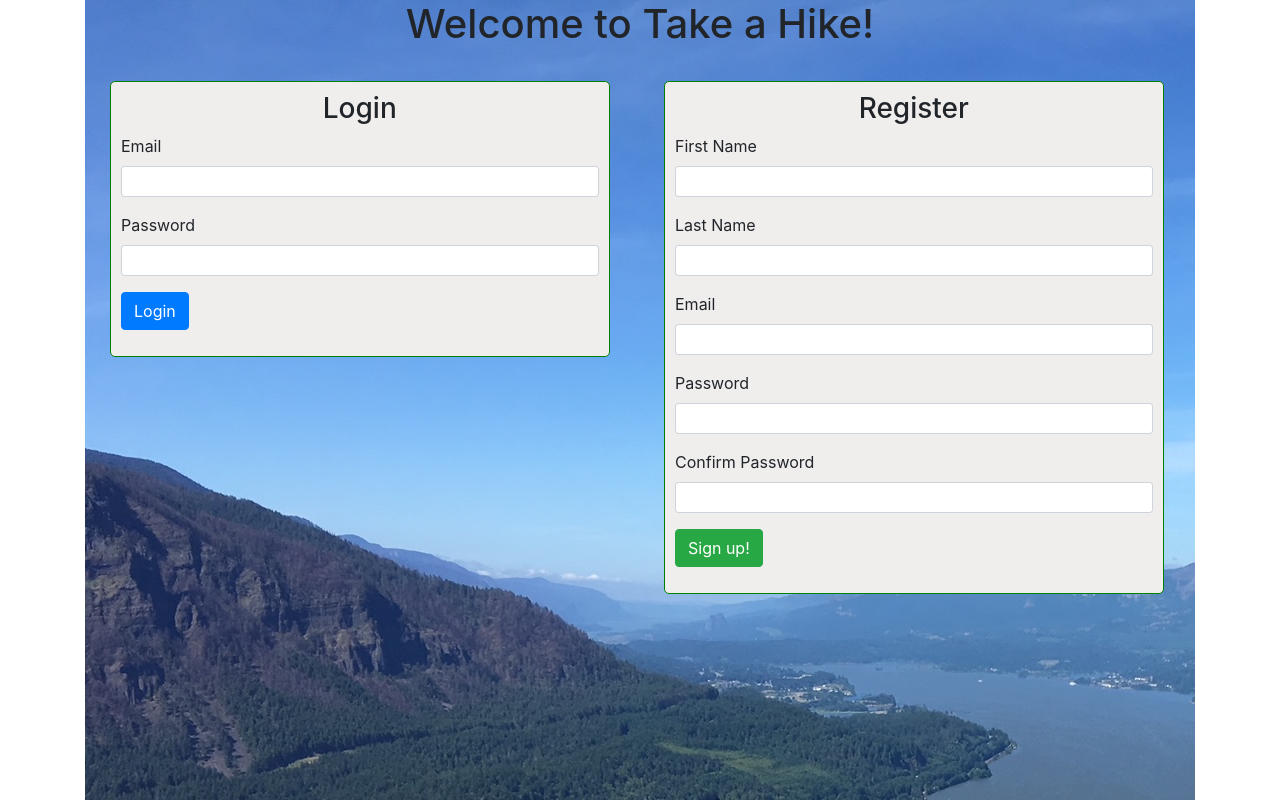
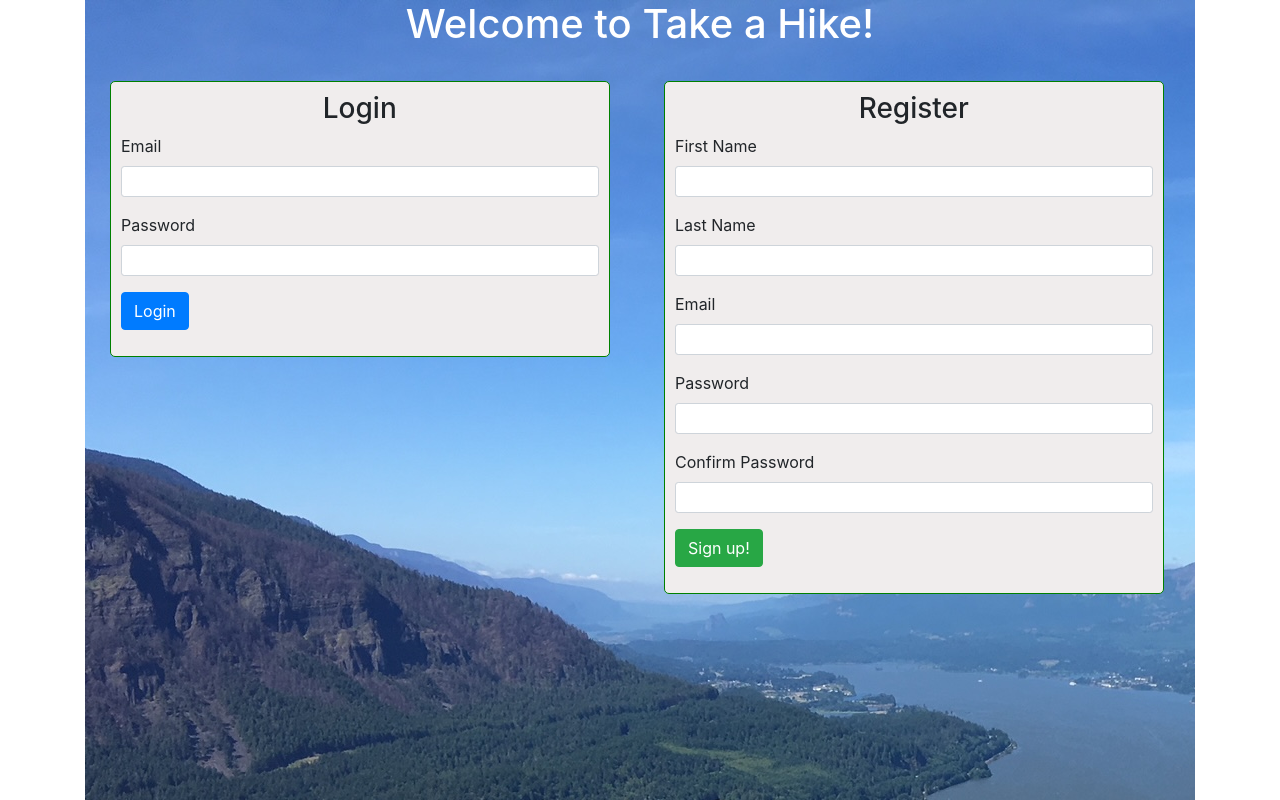
Before and after one commit to max-barr/solo_project, a Flask app: page / in a window 1280 px wide. Run offline with Flask 2, Linux system fonts and the light colour scheme.

Commit message:
General styling updates

```diff
--- a/flask_app/templates/dashboard.html
+++ b/flask_app/templates/dashboard.html
@@ -29,6 +29,7 @@
         </div>
     </nav>
     <div class="container">
+        <p class="center">Welcome, {{user.first_name}}!</p>
         <h1 class="center">Upcoming Hikes</h1>
         {% for hike in hikes %}
             <div class="card">
--- a/flask_app/templates/index.html
+++ b/flask_app/templates/index.html
@@ -11,7 +11,7 @@
 <body>
     <div class="container">
         <div id="img-container">
-            <h1 class="center">Welcome to Take a Hike!</h1>
+            <h1 class="center" style="color: white;">Welcome to Take a Hike!</h1>
             <div class="login-form">
                 <h3 class="center">Login</h3>
                 <form action="/login" method="POST">
--- a/flask_app/templates/user_hikes.html
+++ b/flask_app/templates/user_hikes.html
@@ -29,6 +29,7 @@
     </nav>
     <div class="container">
         <h1 class="center">My Hikes</h1>
+        <p class="center"><i>Here are your planned hikes, {{ user.first_name }}. Feel free to edit or delete if necessary.</i></p>
         {% for hike in user.hikes %}
             {% if hike.title != None %}
                 <div class="card">
```
